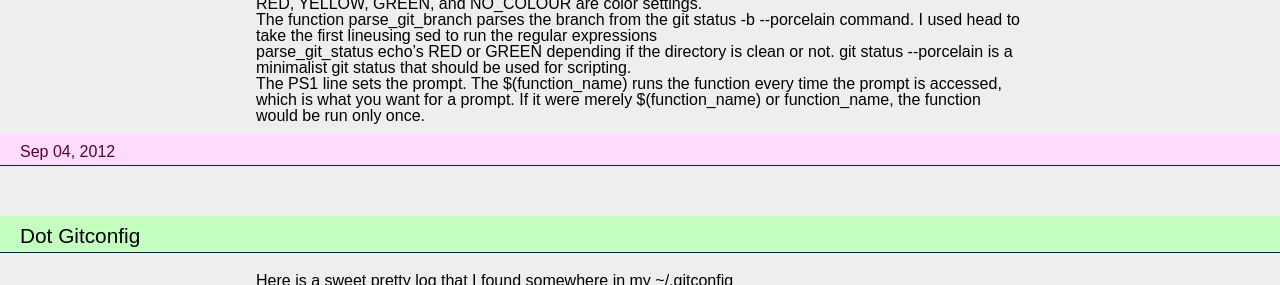
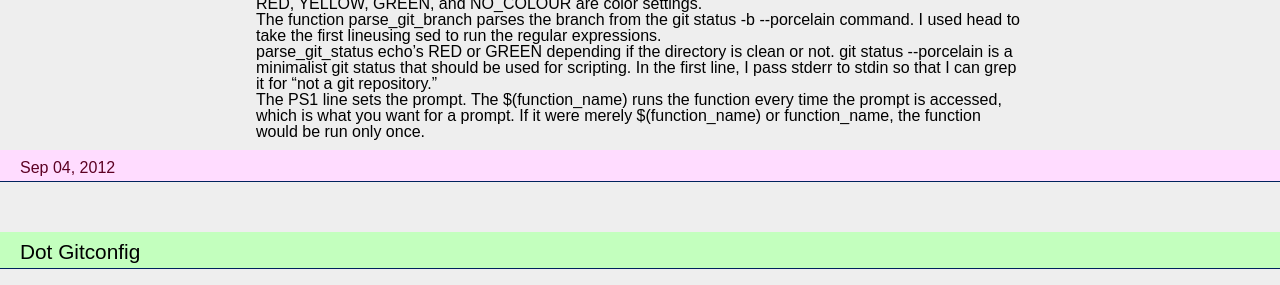
Before and after one commit to danramteke/devlog, a Jekyll site: the page built from index.html, in a window 1280 px wide and 900 px high, cut to the strip 392-677 px from the top of the window. Built offline with Jekyll 4.4.1, drawn with Linux system fonts in a browser that asks for light colours; nearby versions of some CDN libraries; some web fonts are replaced; the list of posts is cut into pages by our own code.

Commit message:
updated blog post

```diff
--- a/_posts/2012-09-04-git-branch-in-command-line.md
+++ b/_posts/2012-09-04-git-branch-in-command-line.md
@@ -12,10 +12,10 @@ RED, YELLOW, GREEN, and NO_COLOUR are color settings.
 
 
 
-The function parse_git_branch parses the branch from the `git status -b --porcelain` command. I used `head` to take the first lineusing sed to run the regular expressions
+The function parse_git_branch parses the branch from the `git status -b --porcelain` command. I used `head` to take the first lineusing sed to run the regular expressions.
 
 
-parse_git_status echo's RED or GREEN depending if the directory is clean or not. `git status --porcelain` is a minimalist git status that should be used for scripting.
+parse_git_status echo's RED or GREEN depending if the directory is clean or not. `git status --porcelain` is a minimalist git status that should be used for scripting. In the first line, I pass `stderr` to `stdin` so that I can grep it for "not a git repository."
 
 
 The PS1 line sets the prompt. The \$(function_name) runs the function every time the prompt is accessed, which is what you want for a prompt. If it were merely $(function_name) or `function_name`, the function would be run only once.
```
